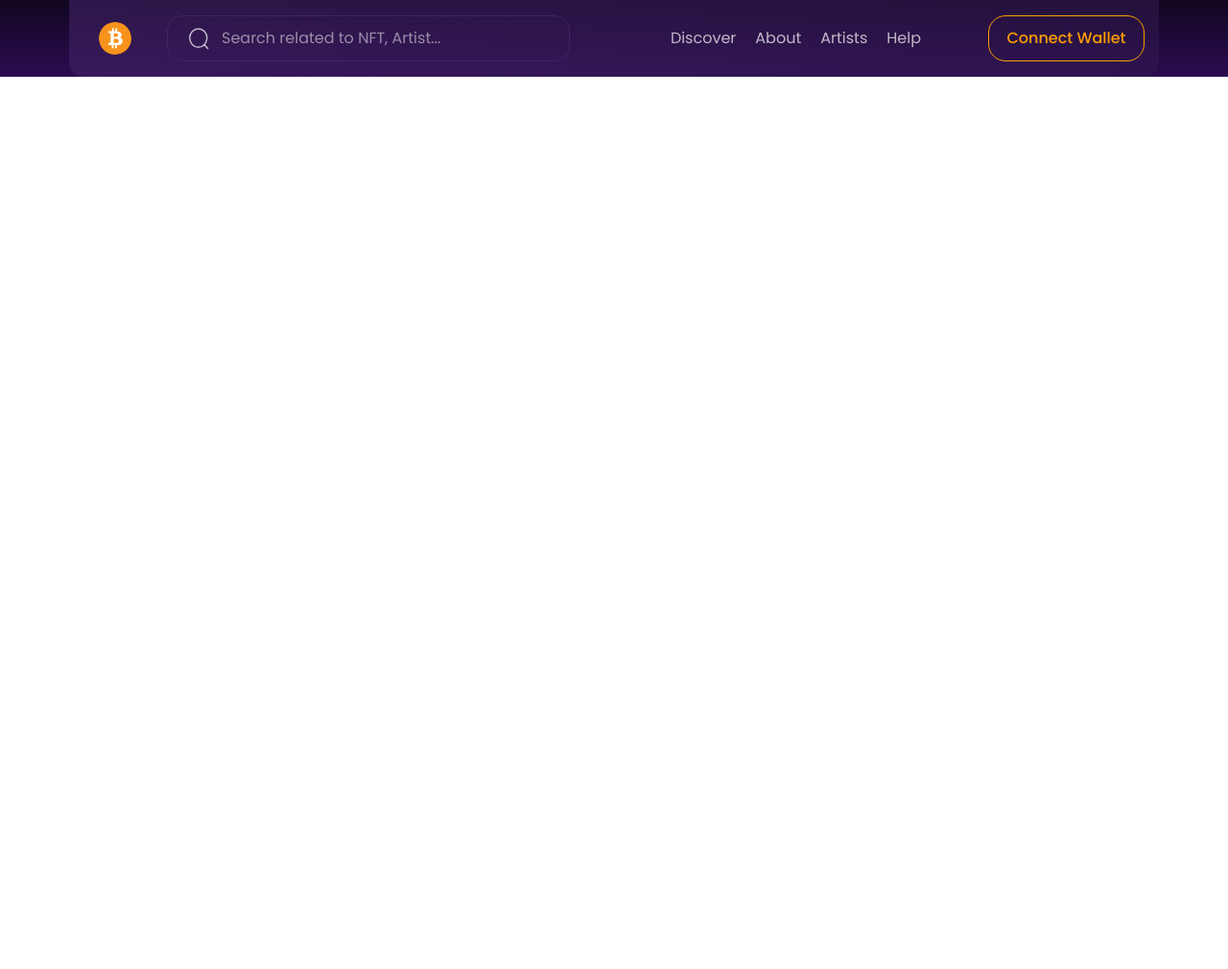
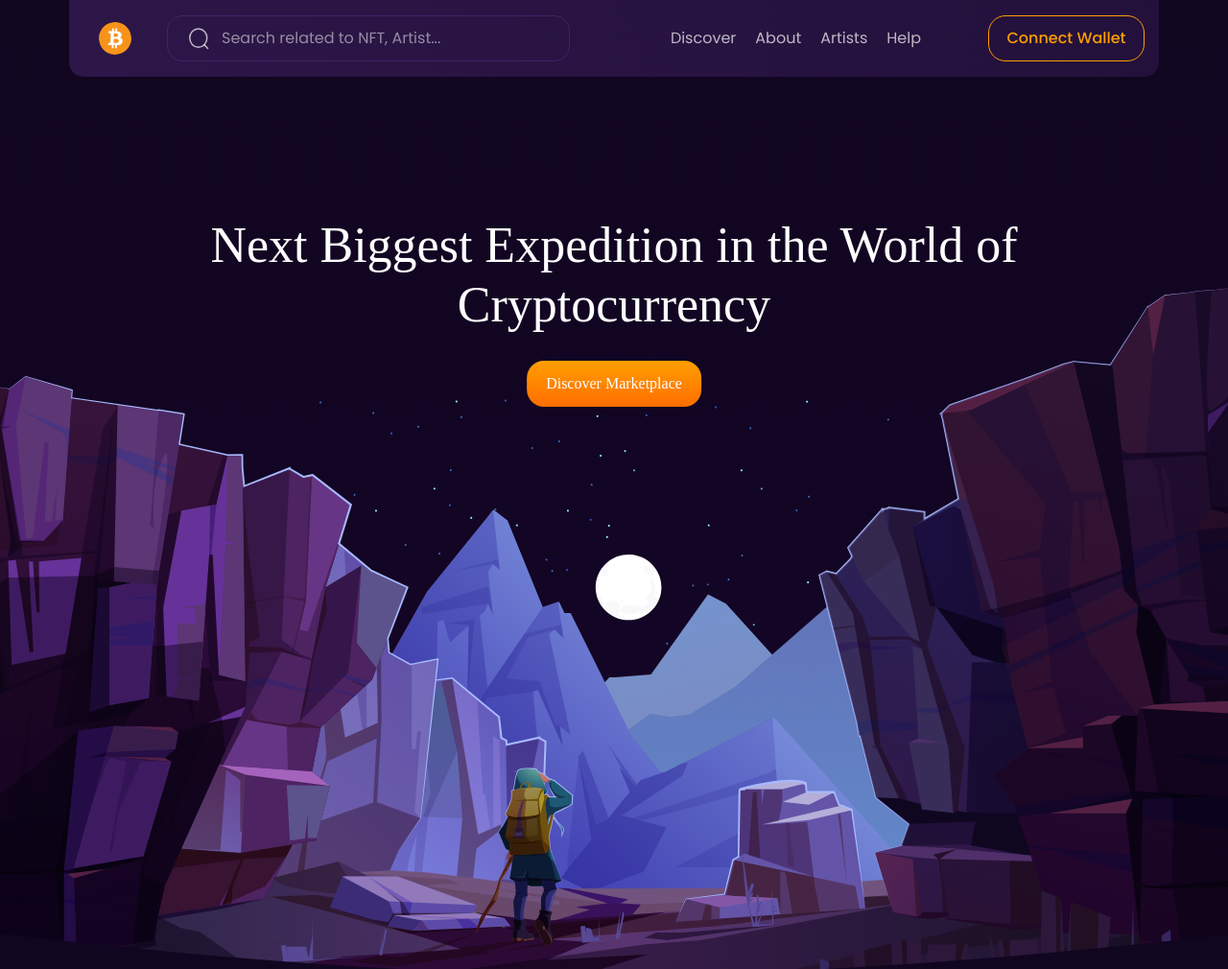
Before and after one commit to vik-tsyplakov/lift_media, a website: page src/index.html in a window 1280 px wide. Shown: the top 1010 px of the page at 96% size. Before the commit the page ends 800 px from the top, so only its background shows below. Drawn offline with nearby package versions, Linux system fonts and the light colour scheme; files that its build step writes are made by us from their sources; files whose address does not match are found by name.

Commit message:
main block with background

```diff
--- a/src/index.html
+++ b/src/index.html
@@ -4,7 +4,7 @@
     <meta charset="UTF-8" />
     <meta http-equiv="X-UA-Compatible" content="IE=edge" />
     <meta name="viewport" content="width=device-width, initial-scale=1.0" />
-    <title>Document</title>
+    <title>Lift Media NFT Marketplace</title>
     <link rel="preconnect" href="https://fonts.googleapis.com" />
     <link rel="preconnect" href="https://fonts.gstatic.com" crossorigin />
     <link
@@ -19,8 +19,22 @@
         <!-- header -->
         @@include('_header.html')
         <!-- main -->
-        <main>
-          <div class="main__container"></div>
+        <main class="main__container">
+          <div class="_container">
+            <div class="main-block">
+              <div class="main-block__title title">
+                <h1>Next Biggest Expedition in the World of Cryptocurrency</h1>
+              </div>
+              <button class="main-block__button button">
+                <a class="button-text" href="#">Discover Marketplace</a>
+              </button>
+              <img
+                src="/img/main/group_scene.svg"
+                alt="background image Lift Media NFT Marketplace"
+                class="main-block__background-img"
+              />
+            </div>
+          </div>
         </main>
       </div>
       <!-- footer -->
--- a/src/scss/style.scss
+++ b/src/scss/style.scss
@@ -20,13 +20,16 @@
   max-width: 1440px;
   margin: 0px auto;
 }
-
 .wrapper {
   min-height: 100%;
   overflow: hidden;
   display: flex;
   flex-direction: column;
 }
+.wrap {
+  background: linear-gradient(180deg, #110620 0%, #150429 100%);
+}
+
 /*---FREQUENTLY USED CLASSES---------------------------------------------------------*/
 .text-main {
   font-family: "Poppins";
@@ -41,12 +44,17 @@
   background: linear-gradient(180deg, #ff9e00 0%, #ff6d00 100%);
   border-radius: 18px;
   padding: 15px 20px;
+  transition: all 200ms ease-in-out;
 }
-
+.button:hover {
+  background: linear-gradient(180deg, #fea20f 0%, #fe8a32 100%);
+}
+.button:active {
+  background: linear-gradient(180deg, #ff9e00 0%, #ff6d00 100%);
+}
 /*---HEADER--------------------------------------------------------------------------*/
 .header__container {
   max-height: 596px;
-  background: linear-gradient(180deg, #110620 0%, #2b0c51 100%);
 }
 .header__block {
   max-width: 1296px;
@@ -406,3 +414,73 @@ ul {
   }
 }
 /*---MAIN----------------------------------------------------------------------------*/
+.main-block {
+  position: relative;
+}
+.main-block__title {
+  display: flex;
+  margin: 145px auto 900px;
+  max-width: 990px;
+  padding: 0 15px;
+  font-size: 52px;
+  line-height: 62px;
+  color: #ffffff;
+  text-align: center;
+}
+@media (max-width: 479px) {
+  .main-block__title {
+    font-size: 44px;
+    padding: 0 8px;
+    line-height: 50px;
+  }
+}
+@media (max-width: 400px) {
+  .main-block__title {
+    font-size: 32px;
+    padding: 0 8px;
+  }
+}
+.main-block__button {
+  display: flex;
+  margin: 0 auto;
+  position: absolute;
+  top: 175px;
+  left: 50%;
+  transform: translate(-50%, -50%);
+  z-index: 4;
+}
+@media (max-width: 833px) {
+  .main-block__button {
+    top: 240px;
+  }
+}
+@media (max-width: 661px) {
+  .main-block__button {
+    top: 310px;
+  }
+}
+.button-text {
+  font-family: "Graphik";
+  font-style: normal;
+  font-weight: 500;
+  font-size: 16px;
+  line-height: 18px;
+  align-items: center;
+  color: #ffffff;
+  white-space: nowrap;
+}
+@media (max-width: 400px) {
+  .button-text {
+    font-size: 12px;
+    line-height: 14px;
+  }
+}
+.main-block__background-img {
+  display: flex;
+  width: 100%;
+  position: absolute;
+  top: 75px;
+  left: 0;
+  z-index: 3;
+  object-fit: cover;
+}
```
Also changed, not shown: lift_media/index.html (+17 -3 lines), lift_media/css/style.css, lift_media/css/style.min.css, lift_media/img/header/svgblack.svg (deleted), lift_media/img/main/group_scene.svg (added), src/img/header/svgblack.svg (deleted), src/img/main/main-block__background-img.svg (added).
